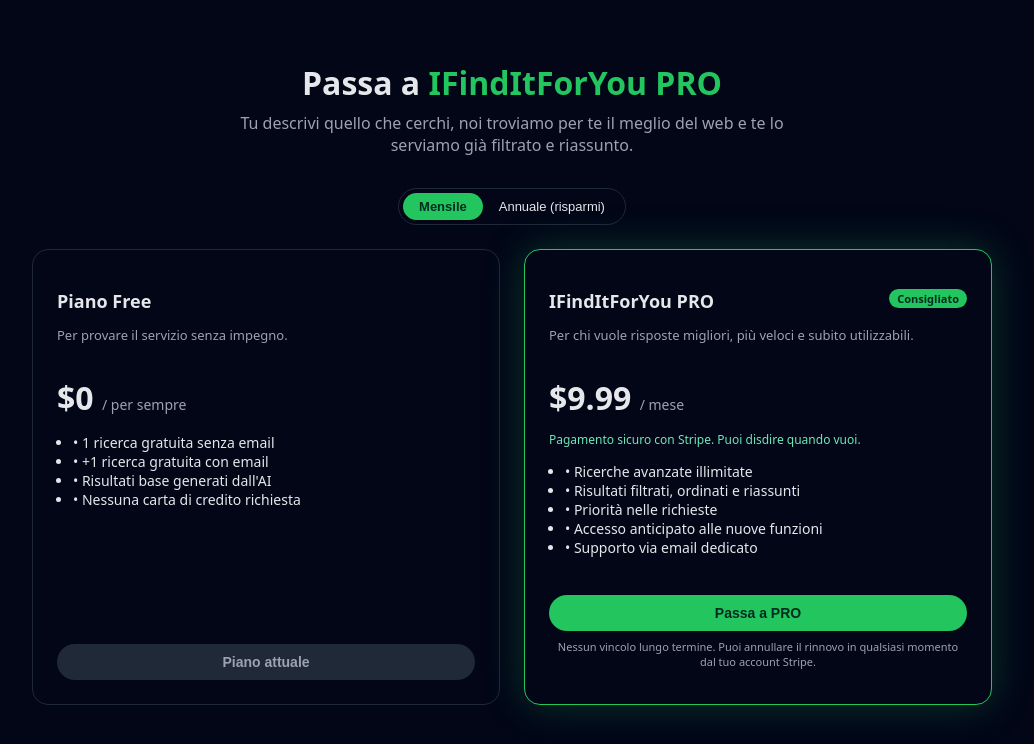
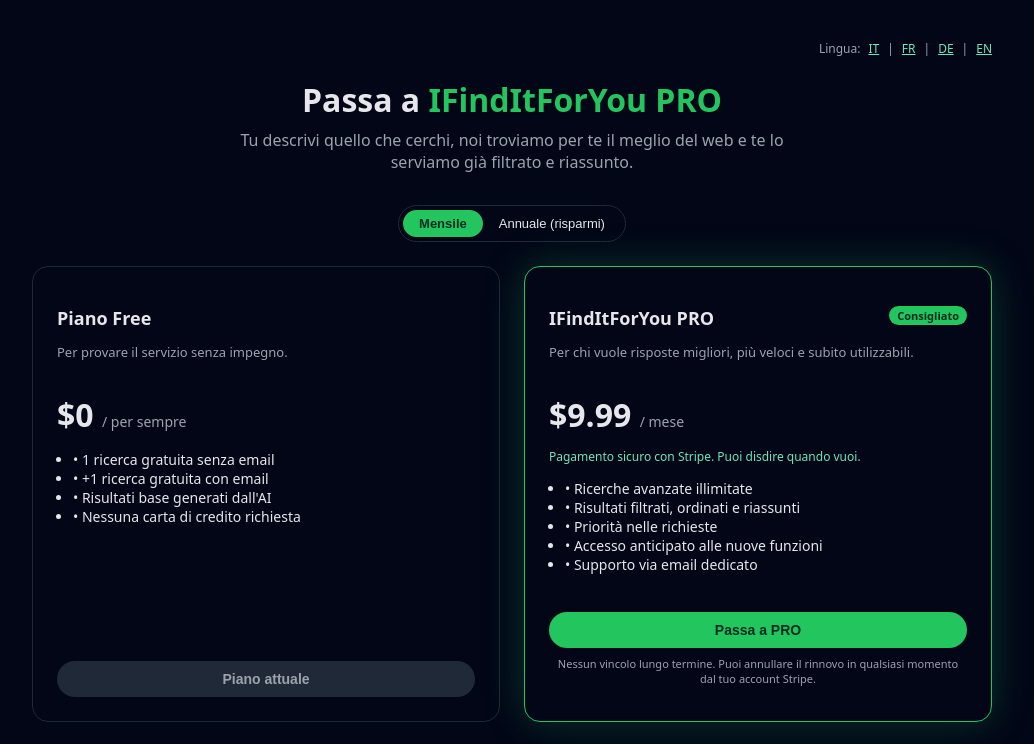
Before and after one commit to mregaz/ifinditforyou-new, a Next.js app: page /pro in a window 1280 px wide. Shown: the top 744 px of the page, without its empty margins (128-1162 px from the left). Built offline with nearby package versions, Linux system fonts and the light colour scheme.

Commit message:
Update ProPageClient.tsx

```diff
--- a/app/pro/ProPageClient.tsx
+++ b/app/pro/ProPageClient.tsx
@@ -137,16 +137,62 @@ export default function ProPageClient() {
   return (
     <main style={pageStyle}>
       <div style={containerStyle}>
-        {/* Header */}
-        <header style={{ textAlign: "center", marginBottom: 32 }}>
-          <h1 style={{ fontSize: 32, fontWeight: 700, marginBottom: 8 }}>
-            Passa a <span style={{ color: "#22c55e" }}>IFindItForYou PRO</span>
-          </h1>
-          <p style={{ maxWidth: 600, margin: "0 auto", color: "#9ca3af" }}>
-            Tu descrivi quello che cerchi, noi troviamo per te il meglio del web
-            e te lo serviamo già filtrato e riassunto.
-          </p>
+               {/* Header */}
+        <header style={{ marginBottom: 32 }}>
+          {/* Switch lingua in alto a destra */}
+          <div
+            style={{
+              display: "flex",
+              justifyContent: "flex-end",
+              gap: 8,
+              fontSize: 12,
+              color: "#9ca3af",
+              marginBottom: 8,
+            }}
+          >
+            <span>Lingua:</span>
+            <a
+              href="/pro"
+              style={{ color: "#6ee7b7", textDecoration: "underline" }}
+            >
+              IT
+            </a>
+            <span>|</span>
+            <a
+              href="/fr/pro"
+              style={{ color: "#6ee7b7", textDecoration: "underline" }}
+            >
+              FR
+            </a>
+            <span>|</span>
+            <a
+              href="/de/pro"
+              style={{ color: "#6ee7b7", textDecoration: "underline" }}
+            >
+              DE
+            </a>
+            <span>|</span>
+            <a
+              href="/en/pro"
+              style={{ color: "#6ee7b7", textDecoration: "underline" }}
+            >
+              EN
+            </a>
+          </div>
+
+          {/* Titolo e sottotitolo centrati */}
+          <div style={{ textAlign: "center" }}>
+            <h1 style={{ fontSize: 32, fontWeight: 700, marginBottom: 8 }}>
+              Passa a{" "}
+              <span style={{ color: "#22c55e" }}>IFindItForYou PRO</span>
+            </h1>
+            <p style={{ maxWidth: 600, margin: "0 auto", color: "#9ca3af" }}>
+              Tu descrivi quello che cerchi, noi troviamo per te il meglio del
+              web e te lo serviamo già filtrato e riassunto.
+            </p>
+          </div>
         </header>
+
 
         {/* Toggle mensile / annuale */}
         <div
```
